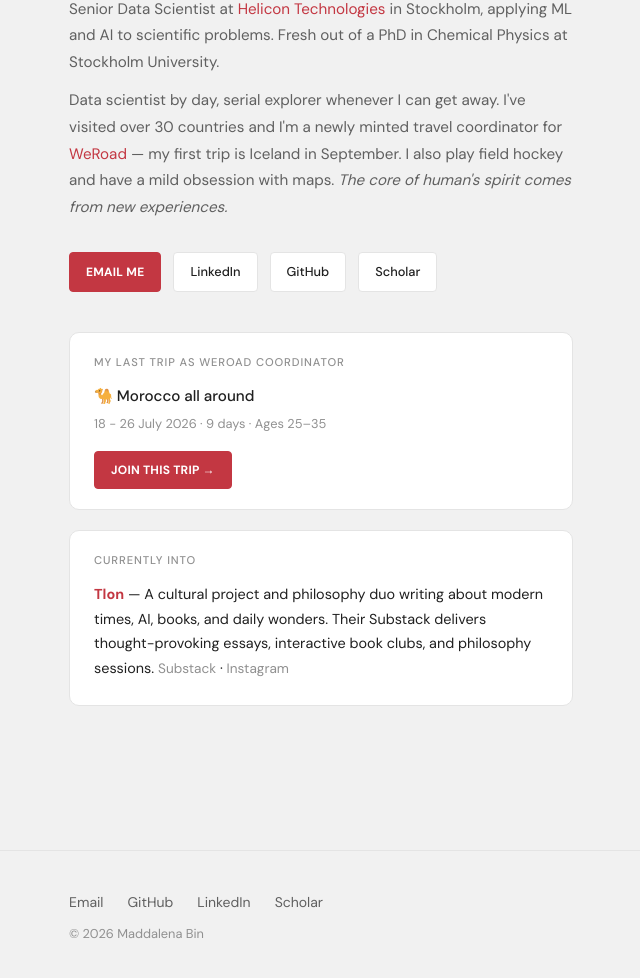
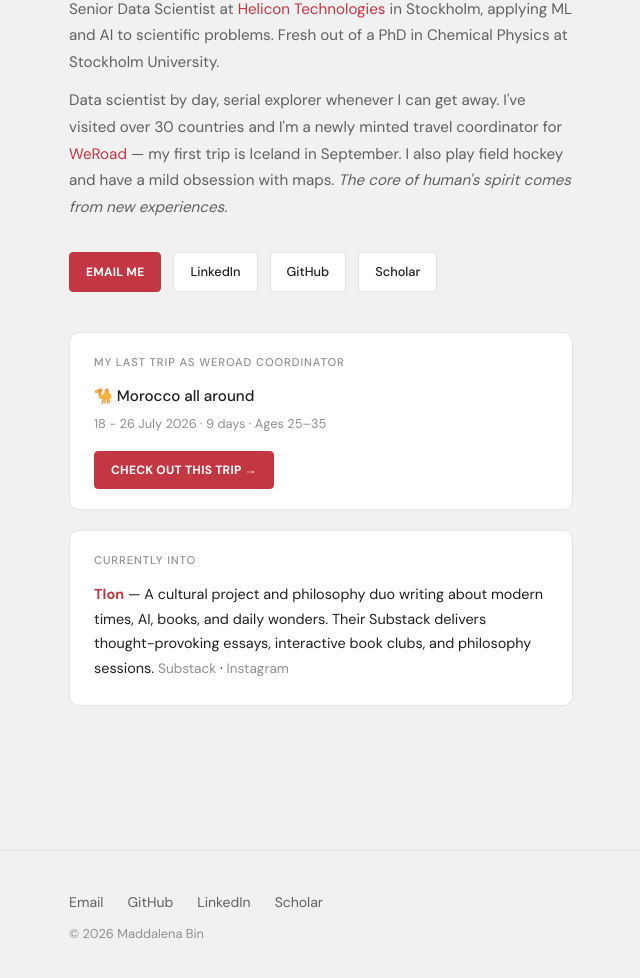
Before and after one commit to maddalenabin/maddalenabin.github.io, a Jekyll site: the page built from index.html, in a window 1280 px wide and 1246 px high, cut to the strip 261-1239 px from the top of the window. Shown: the whole strip, without its empty margins (235-875 px from the left). Built offline with Jekyll 4.4.1, drawn with Linux system fonts in a browser that asks for light colours.

Commit message:
fix in homepage

```diff
--- a/index.html
+++ b/index.html
@@ -53,7 +53,7 @@ title: Home
                     <p style="font-size:0.8rem;color:var(--text-muted);margin-bottom:1rem;">18 - 26 July 2026 · 9
                         days · Ages 25–35</p>
                     <a class="btn btn--accent" href="https://www.polarsteps.com/MaddalenaBin/27240902-morocco?s=e25393bf-0822-4e2c-a414-817bf597b554
-Follow my trip 'Morocco'" target="_blank" rel="noopener">Join this trip →</a>
+Follow my trip 'Morocco'" target="_blank" rel="noopener">Check out this trip →</a>
                 </div>
 
                 <div
```
